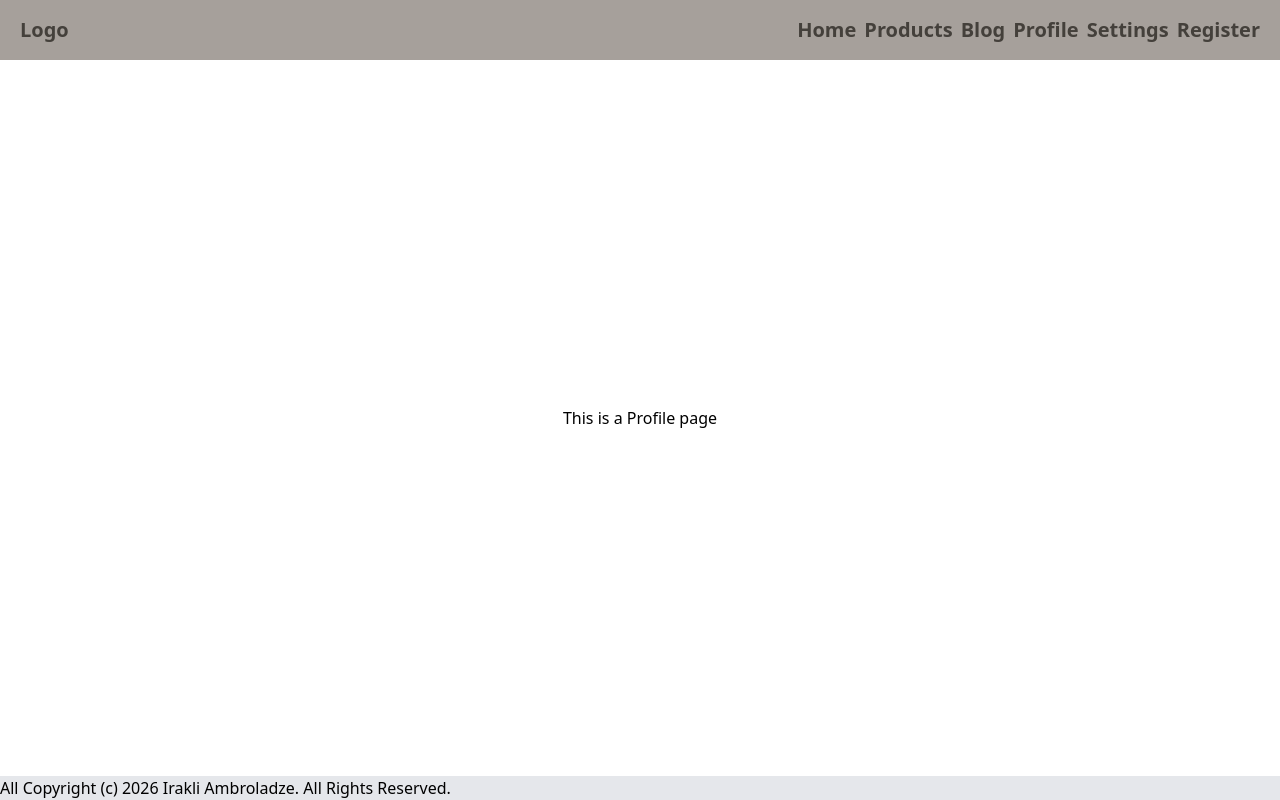
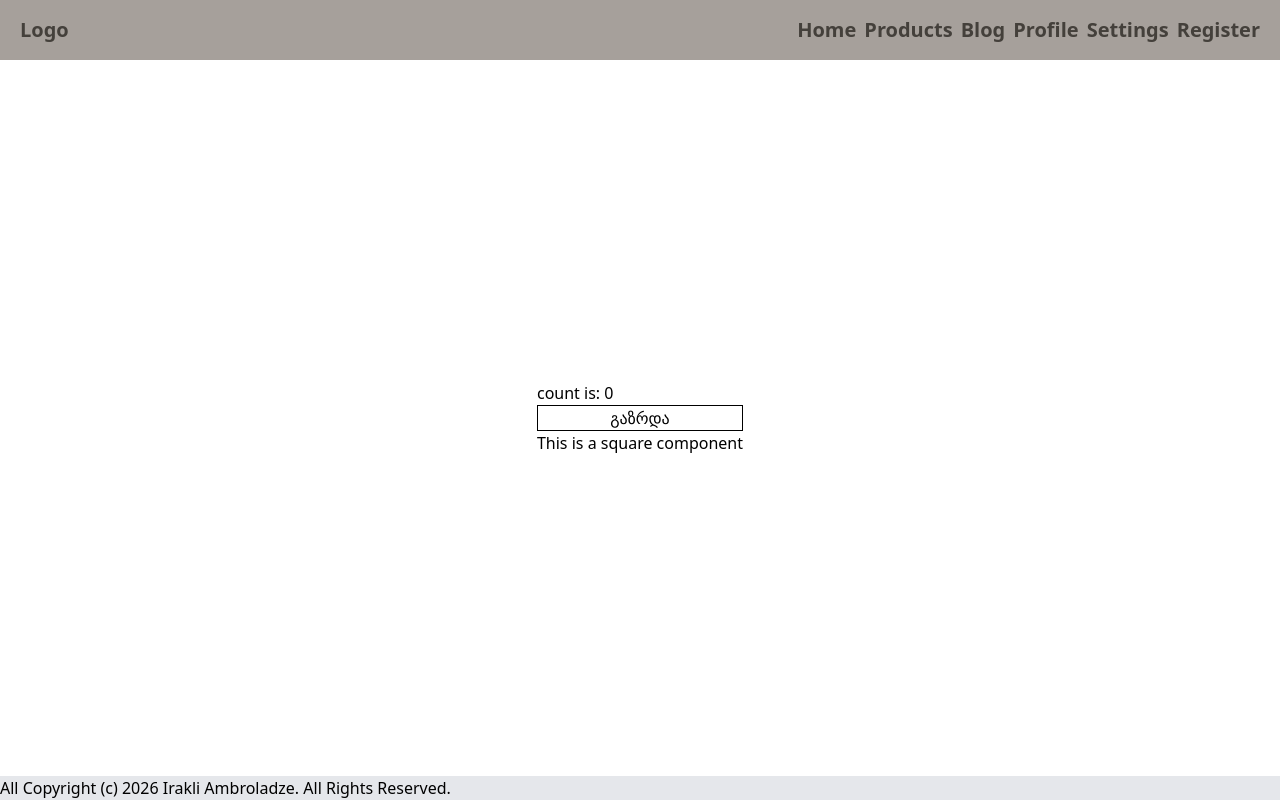
Before and after one commit to IrakliAmbroladze/react-geolab, a React (Vite) app: page /profile in a window 1280 px wide. Built offline with nearby package versions, Linux system fonts and the light colour scheme.

Commit message:
feat(Square): created initial component for Square

```diff
--- /dev/null
+++ b/src/components/square.jsx
@@ -0,0 +1,4 @@
+export const Square = () => {
+  console.log("render Square component");
+  return <div>This is a square component</div>;
+};
--- a/src/pages/Profile.jsx
+++ b/src/pages/Profile.jsx
@@ -1,7 +1,15 @@
+import { useState } from "react";
+import { Square } from "../components/square";
+
 export default function Profile() {
+  const [count, setCount] = useState(0);
   return (
     <div className="w-full h-full grid place-content-center">
-      <div>This is a Profile page</div>
+      count is: {count}
+      <button className="border " onClick={() => setCount((prev) => prev + 1)}>
+        გაზრდა
+      </button>
+      <Square />
     </div>
   );
 }
```
